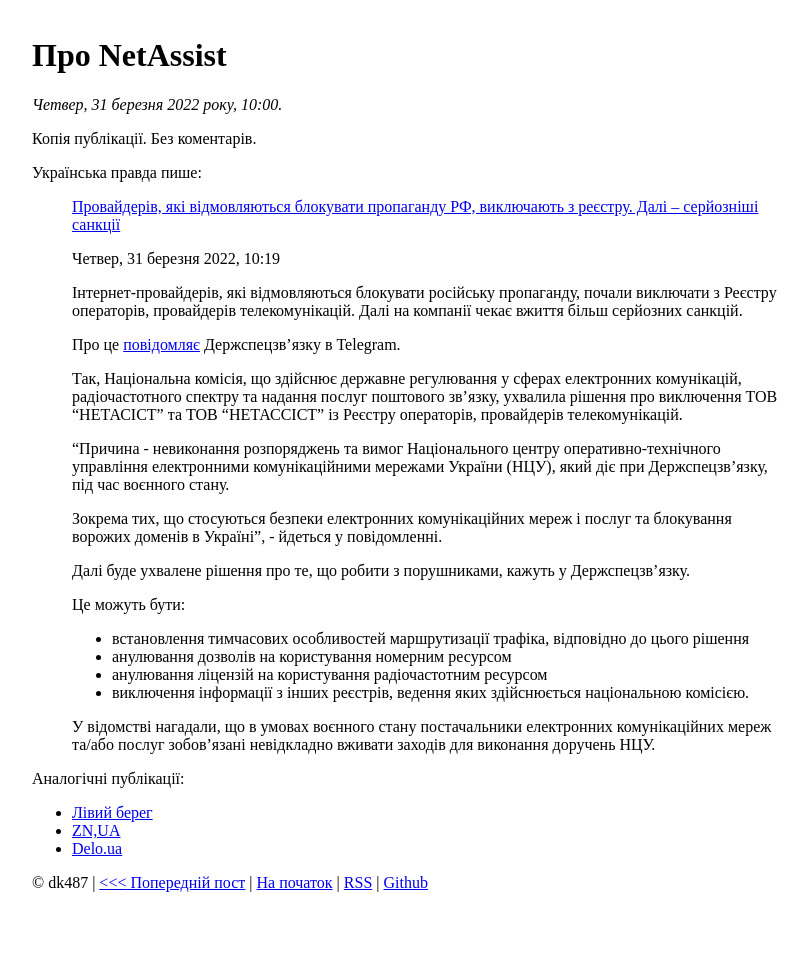
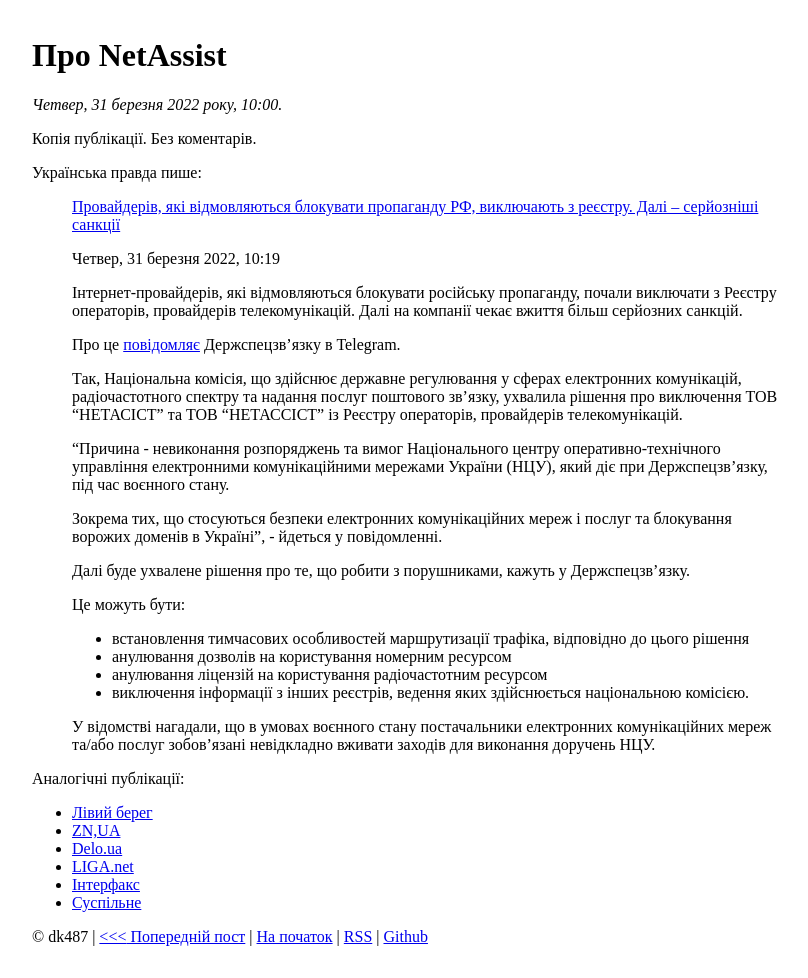
Before and after one commit to dk487/test.de.co.ua, a Jekyll site: the page built from _posts/2022/2022-03-31-netassist.md, in a window 1280 px wide. Shown: the whole page, without its empty margins (208-1016 px from the left). Built offline with Jekyll 4.4.1, drawn with Linux system fonts in a browser that asks for light colours; before the commit the page ends 924 px from its top, so only the background shows below that.

Commit message:
Post update

```diff
--- a/_posts/2022/2022-03-31-netassist.md
+++ b/_posts/2022/2022-03-31-netassist.md
@@ -37,9 +37,15 @@
  - [Лівий берег][3]
  - [ZN,UA][4]
  - [Delo.ua][5]
+ - [LIGA.net][6]
+ - [Інтерфакс][7]
+ - [Суспільне][8]
 
 [1]: https://www.epravda.com.ua/news/2022/03/31/684985/
 [2]: https://t.me/dsszzi_official/2736
 [3]: https://lb.ua/society/2022/03/31/511718_kiivskogo_internetprovaydera.html
 [4]: https://zn.ua/ukr/UKRAINE/internet-provajderiv-jaki-vidmovljajutsja-blokuvati-propahandu-rf-pochali-vikljuchati-z-rejestru-derzhspetszvjazku.html
 [5]: https://delo.ua/uk/telecom/ne-blokuvali-vorozi-domeni-dvox-internet-provaideriv-viklyucili-iz-derzrejestru-ukrayini-394994/
+[6]: https://biz.liga.net/ua/all/telekom/novosti/kievskogo-provaydera-nakazali-za-otkaz-blokirovat-russkie-sayty
+[7]: https://ua.interfax.com.ua/news/telecom/819679.html
+[8]: https://suspilne.media/223576-provajderiv-aki-vidmovlautsa-blokuvati-rosijsku-propagandu-poperedili-pro-sankcii/
```
